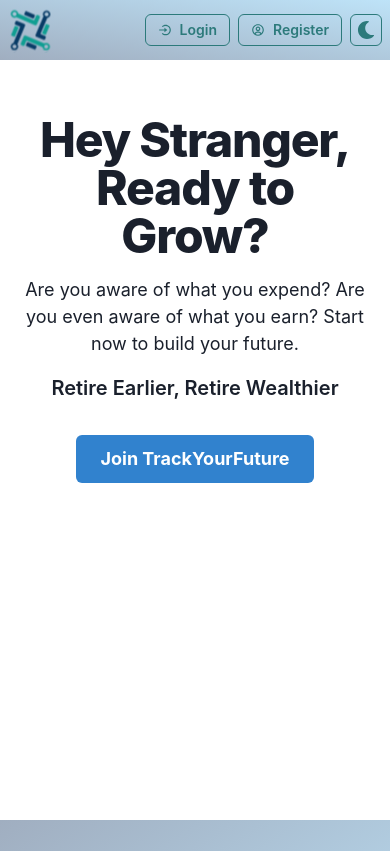
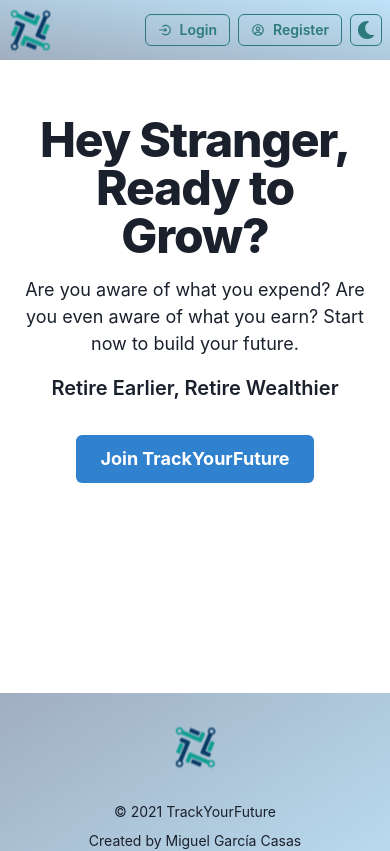
Before and after one commit to Miguel-g-c/TrackYourFuture, a React (Create React App) app in the folder tyf-ui/: page / in a window 390 px wide. Shown: the top 851 px of the page. Built offline with nearby package versions, Linux system fonts and the light colour scheme; the HTML template or start-up script is replaced by a standard one.

Commit message:
Adapt media queries in homepage

```diff
--- a/tyf-ui/src/App.js
+++ b/tyf-ui/src/App.js
@@ -5,7 +5,7 @@ import {
   Route,
   Redirect,
 } from 'react-router-dom'
-import { ChakraProvider, Box, Grid, theme } from '@chakra-ui/react'
+import { ChakraProvider, Box, theme } from '@chakra-ui/react'
 import { Navbar } from './components/Navbar'
 import { Footer } from './components/Footer'
 import Home from './pages/Home'
@@ -50,15 +50,15 @@ function App() {
     <Router>
       <ChakraProvider theme={theme}>
         <Navbar user={user} handleLogout={handleLogout} />
-        <Box className="main" textAlign="center" fontSize="xl">
-          <Grid minH="90vh">
+        <Box
+          className="main"
+          textAlign="center"
+          fontSize="xl"
+          minH={{ base: '75vh', md: '85vh', lg: '90vh' }}
+        >
           <Switch>
             <Route path="/login">
-                {user ? (
-                  <Redirect to="/" />
-                ) : (
-                  <Login userHandler={userHandler} />
-                )}
+              {user ? <Redirect to="/" /> : <Login userHandler={userHandler} />}
             </Route>
             <Route path="/register">
               {user ? (
@@ -71,7 +71,6 @@ function App() {
               <Home user={user} />
             </Route>
           </Switch>
-          </Grid>
         </Box>
         <Footer />
       </ChakraProvider>
```
Lines whose indentation alone changed are shown as unchanged.
